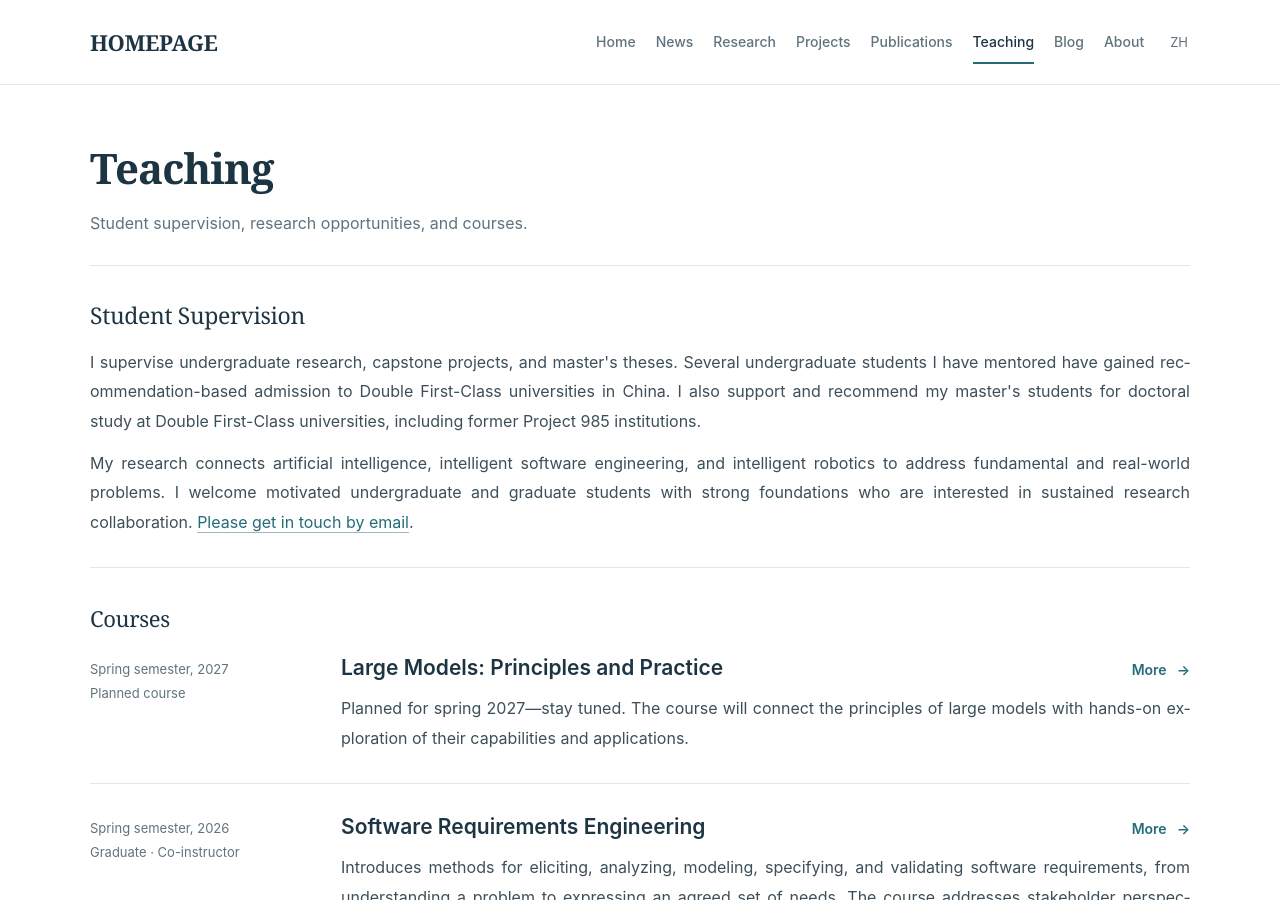
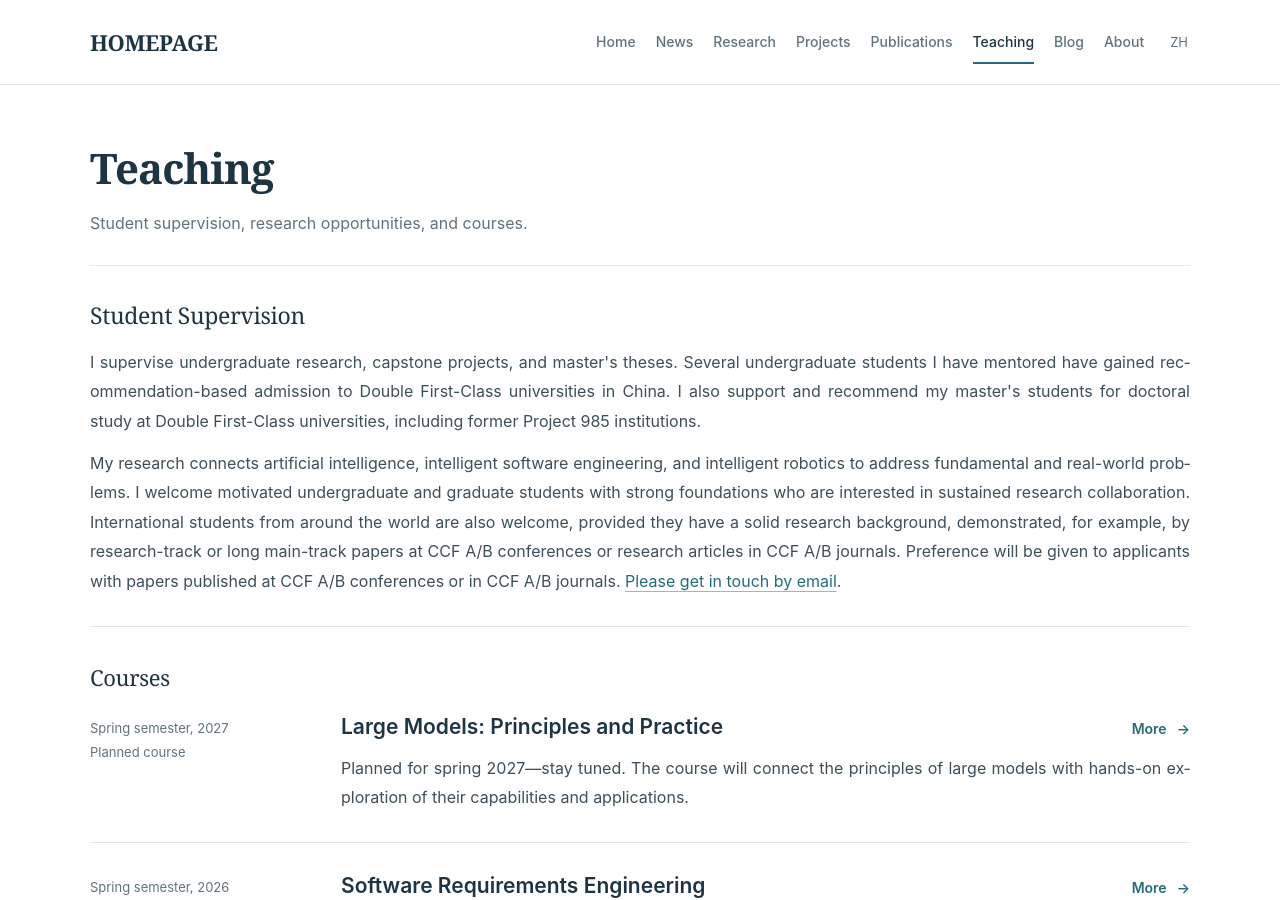
Before and after one commit to h-jp/h-jp.github.io, a Jekyll site: the page built from _pages/teaching.html, in a window 1280 px wide and 900 px high. Built offline with Jekyll 4.4.1, drawn with Linux system fonts in a browser that asks for light colours.

Commit message:
Clarify international student research and publication preferences

```diff
--- a/_data/profile.yml
+++ b/_data/profile.yml
@@ -62,8 +62,8 @@ supervision:
     en: I supervise undergraduate research, capstone projects, and master's theses. Several undergraduate students I have mentored have gained recommendation-based admission to Double First-Class universities in China. I also support and recommend my master's students for doctoral study at Double First-Class universities, including former Project 985 institutions.
     zh: 指导本科生科研、毕业设计与硕士学位论文。所指导的本科生中，多人通过推免进入“双一流”高校深造；同时，支持并推荐所指导的硕士生赴原“985工程”等“双一流”高校攻读博士学位。
   invitation:
-    en: I welcome motivated undergraduate and graduate students with strong foundations who are interested in sustained research collaboration.
-    zh: 欢迎基础扎实、主动学习且愿意长期投入科研的优秀本科生与研究生加入，围绕共同的研究问题开展持续合作。
+    en: I welcome motivated undergraduate and graduate students with strong foundations who are interested in sustained research collaboration. International students from around the world are also welcome, provided they have a solid research background, demonstrated, for example, by research-track or long main-track papers at CCF A/B conferences or research articles in CCF A/B journals. Preference will be given to applicants with papers published at CCF A/B conferences or in CCF A/B journals.
+    zh: 欢迎基础扎实、主动学习且愿意长期投入科研的优秀本科生与研究生加入，围绕共同的研究问题开展持续合作。同时欢迎来自世界各地的国际学生，申请者应具备一定的研究基础，例如在 CCF A/B 类会议发表过 Research Track 论文或主会长文，或在 CCF A/B 类期刊发表过研究论文；有 CCF A/B 类会议或期刊论文发表经历者将优先考虑。
 service:
   en: Invited reviewer for AAAI, EMNLP, NLPCC, PRICAI, ACM TKDD, ACM TALLIP, and Journal of Software.
   zh: 受邀担任AAAI、EMNLP、NLPCC、PRICAI等国际会议以及ACM TKDD、ACM TALLIP、软件学报等期刊审稿人。
```
